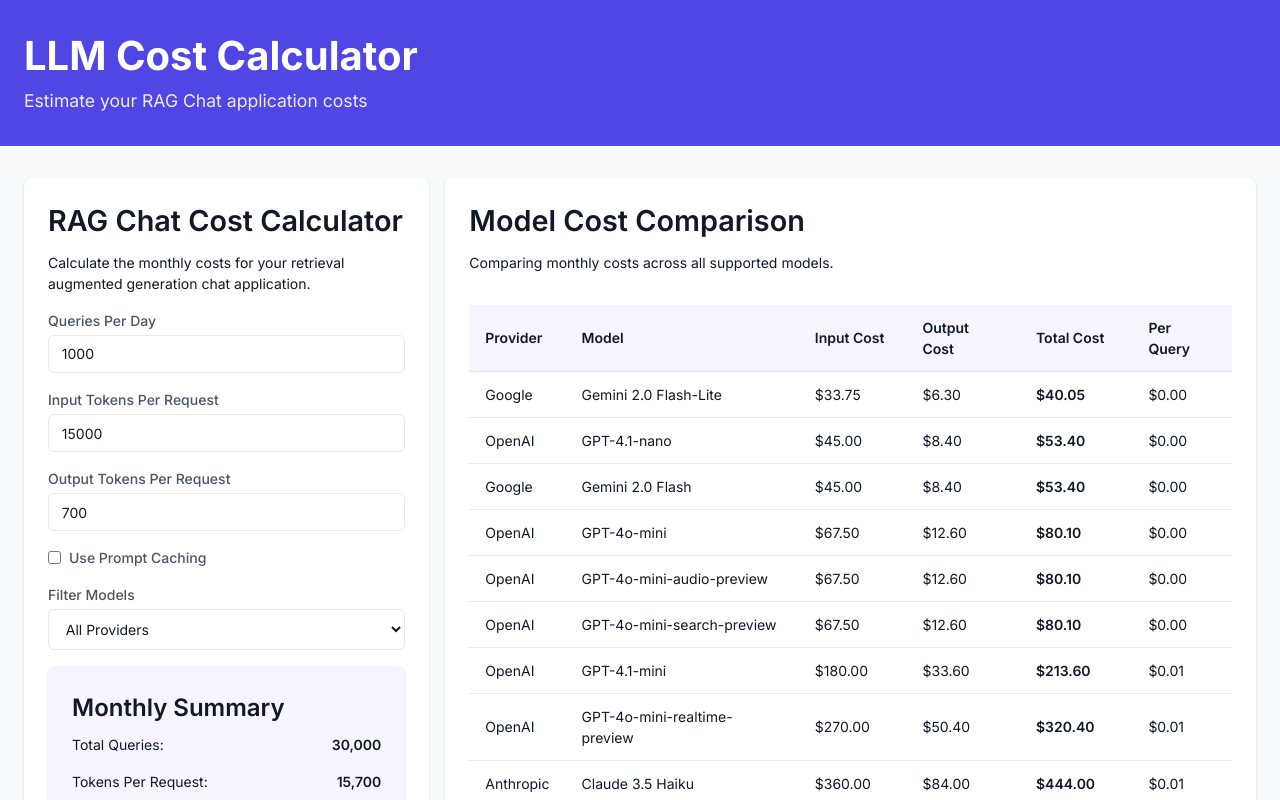
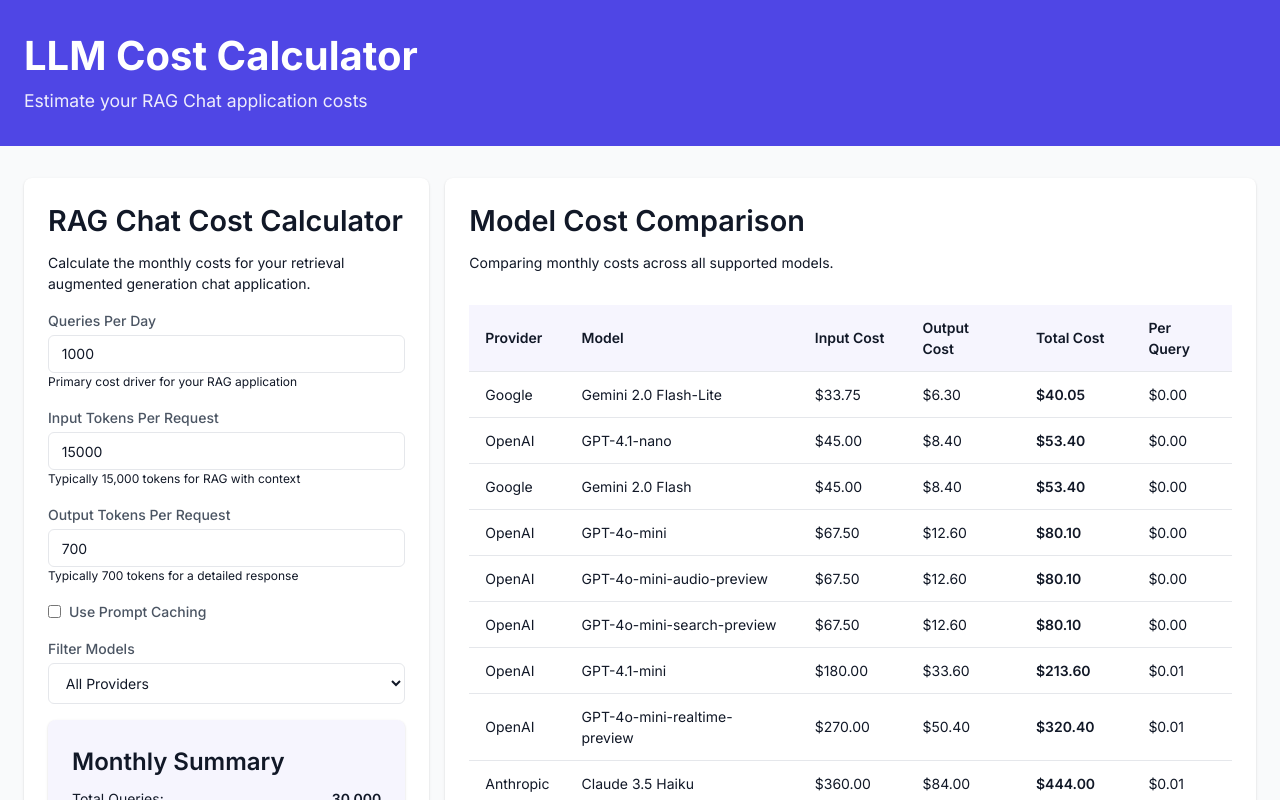
Before and after one commit to mathislucka/deepset-webinar-ui, a React (Vite) app: page / in a window 1280 px wide. Shown: the top 800 px of the page. Built offline with nearby package versions, Linux system fonts and the light colour scheme; the HTML template or start-up script is replaced by a standard one.

Commit message:
feat: enhance input fields with placeholders and helpful descriptions

```diff
--- a/src/components/Calculator.jsx
+++ b/src/components/Calculator.jsx
@@ -93,7 +93,9 @@
               value={queriesPerDay}
               onChange={handleQueriesChange}
               min="1"
+              placeholder="Enter number of queries per day"
             />
+            <div className="text-xs text-secondary mt-1">Primary cost driver for your RAG application</div>
           </div>
 
           <div className="form-group">
@@ -104,7 +106,9 @@
               value={inputTokens}
               onChange={handleInputTokensChange}
               min="1"
+              placeholder="Typical RAG context: 10,000-20,000 tokens"
             />
+            <div className="text-xs text-secondary mt-1">Typically 15,000 tokens for RAG with context</div>
           </div>
 
           <div className="form-group">
@@ -115,7 +119,9 @@
               value={outputTokens}
               onChange={handleOutputTokensChange}
               min="1"
+              placeholder="Typical response: 500-1000 tokens"
             />
+            <div className="text-xs text-secondary mt-1">Typically 700 tokens for a detailed response</div>
           </div>
 
           <div className="form-group">
```
